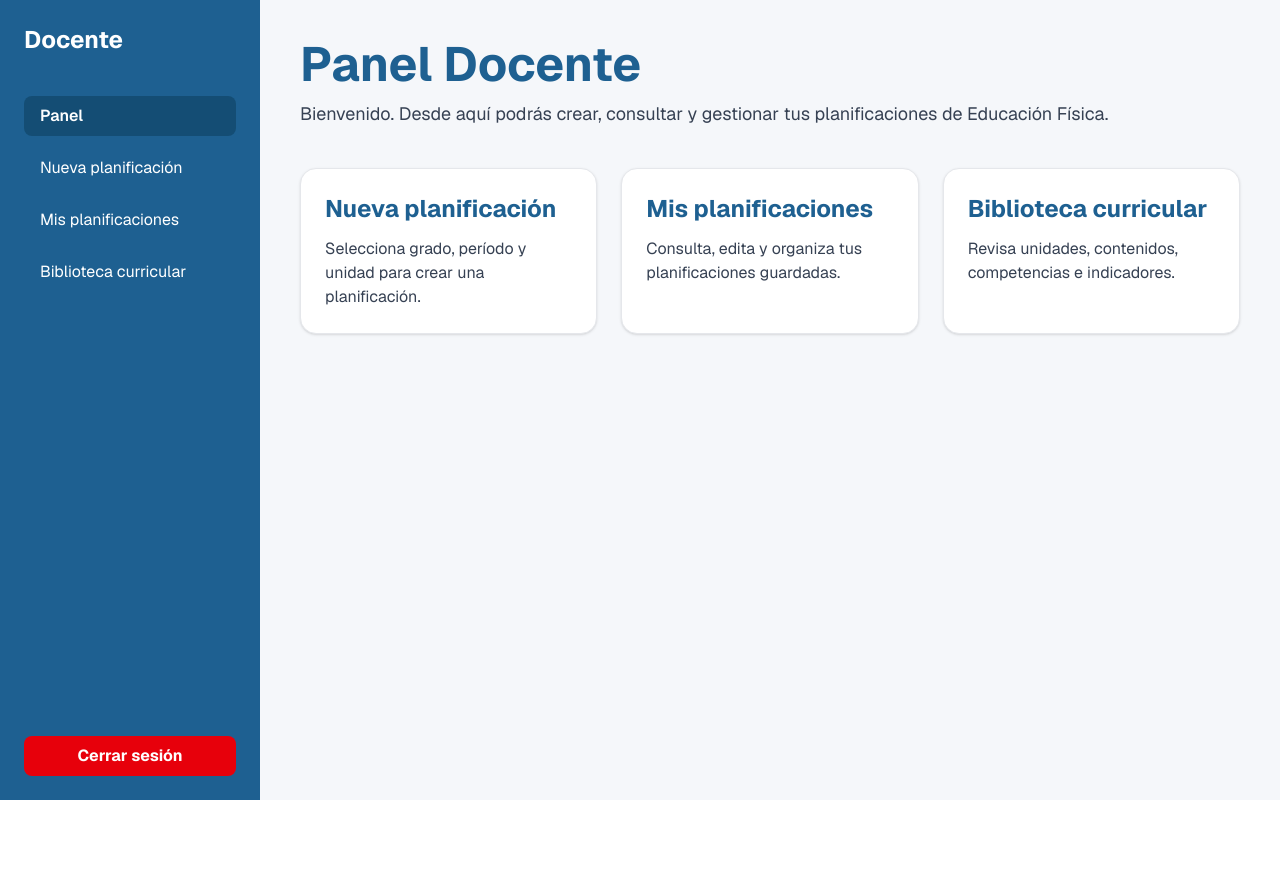
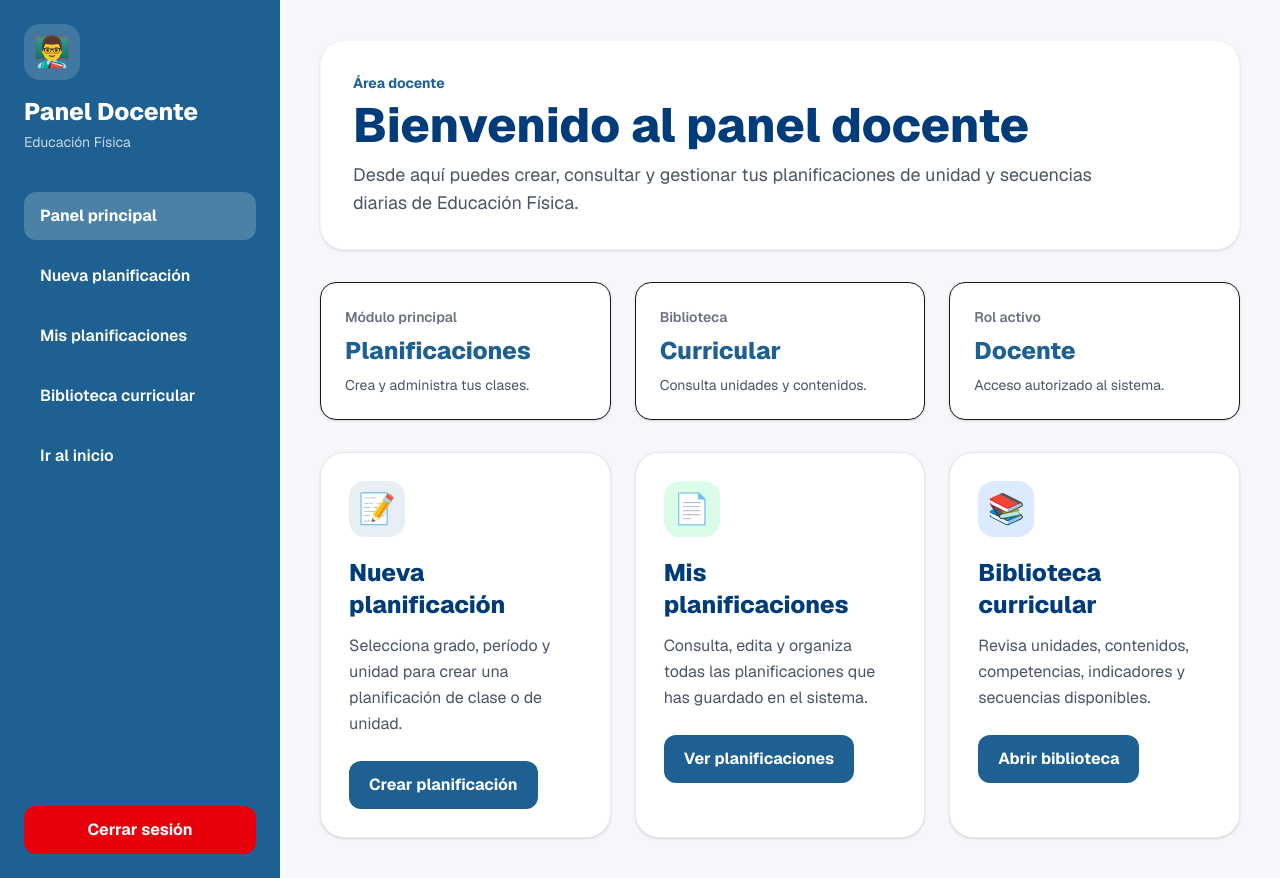
Before and after one commit to gregorfernandez1-stack/plataforma-docente-efi, a Next.js app: page /docente in a window 1280 px wide. Before the commit the page ends 800 px from the top, so only its background shows below. Built offline with nearby package versions, Linux system fonts and the light colour scheme.

Commit message:
Mejora panel docente

```diff
--- a/app/docente/page.tsx
+++ b/app/docente/page.tsx
@@ -14,99 +14,185 @@ export default function PanelDocente() {
 
   return (
     <main className="flex min-h-screen bg-[#F5F7FA] font-sans">
-      {/* SIDEBAR */}
-      <aside className="w-[260px] bg-[#1E6091] text-white p-6 flex flex-col justify-between">
+      <aside className="w-[280px] bg-[#1E6091] text-white p-6 flex flex-col justify-between">
         <div>
-          <h2 className="text-2xl font-bold mb-10">Docente</h2>
+          <div className="mb-10">
+            <div className="w-14 h-14 bg-white/15 rounded-2xl flex items-center justify-center mb-4">
+              <span className="text-3xl">👨‍🏫</span>
+            </div>
 
-          <nav className="flex flex-col gap-3">
+            <h2 className="text-2xl font-extrabold">Panel Docente</h2>
+            <p className="text-white/75 text-sm mt-1">
+              Educación Física
+            </p>
+          </div>
+
+          <nav className="grid gap-3">
             <Link
               href="/docente"
-              className="bg-[#144d74] px-4 py-2 rounded-lg font-semibold"
+              className="bg-white/20 px-4 py-3 rounded-xl font-bold"
             >
-              Panel
+              Panel principal
             </Link>
 
             <Link
               href="/docente/nueva-planificacion"
-              className="hover:bg-[#144d74] px-4 py-2 rounded-lg"
+              className="hover:bg-white/15 px-4 py-3 rounded-xl font-semibold transition"
             >
               Nueva planificación
             </Link>
 
             <Link
               href="/docente/mis-planificaciones"
-              className="hover:bg-[#144d74] px-4 py-2 rounded-lg"
+              className="hover:bg-white/15 px-4 py-3 rounded-xl font-semibold transition"
             >
               Mis planificaciones
             </Link>
 
             <Link
               href="/docente/biblioteca"
-              className="hover:bg-[#144d74] px-4 py-2 rounded-lg"
+              className="hover:bg-white/15 px-4 py-3 rounded-xl font-semibold transition"
             >
               Biblioteca curricular
+            </Link>
+
+            <Link
+              href="/"
+              className="hover:bg-white/15 px-4 py-3 rounded-xl font-semibold transition"
+            >
+              Ir al inicio
             </Link>
           </nav>
         </div>
 
         <button
           onClick={cerrarSesion}
-          className="bg-red-600 hover:bg-red-700 px-4 py-2 rounded-lg font-bold"
+          className="bg-red-600 hover:bg-red-700 px-4 py-3 rounded-xl font-bold transition"
         >
           Cerrar sesión
         </button>
       </aside>
 
-      {/* CONTENIDO */}
-      <section className="flex-1 p-10">
-        <div className="max-w-6xl mx-auto">
-          <div className="mb-10">
-            <h1 className="text-4xl md:text-5xl font-bold text-[#1E6091] mb-3">
-              Panel Docente
+      <section className="flex-1 p-8 md:p-10">
+        <div className="max-w-7xl mx-auto">
+          <div className="bg-white rounded-3xl shadow-sm border border-gray-100 p-8 mb-8">
+            <p className="text-sm font-bold text-[#1E6091] mb-2">
+              Área docente
+            </p>
+
+            <h1 className="text-4xl md:text-5xl font-extrabold text-[#003B7A] mb-3">
+              Bienvenido al panel docente
             </h1>
-            <p className="text-gray-700 text-lg">
-              Bienvenido. Desde aquí podrás crear, consultar y gestionar tus
-              planificaciones de Educación Física.
+
+            <p className="text-gray-600 text-lg max-w-3xl">
+              Desde aquí puedes crear, consultar y gestionar tus planificaciones
+              de unidad y secuencias diarias de Educación Física.
             </p>
           </div>
 
-          {/* TARJETAS */}
-          <div className="grid md:grid-cols-3 gap-6">
+          <div className="grid md:grid-cols-3 gap-6 mb-8">
+            <div className="bg-white rounded-2xl shadow-sm border p-6">
+              <p className="text-gray-500 text-sm font-semibold">
+                Módulo principal
+              </p>
+              <h2 className="text-2xl font-extrabold text-[#1E6091] mt-2">
+                Planificaciones
+              </h2>
+              <p className="text-gray-600 text-sm mt-2">
+                Crea y administra tus clases.
+              </p>
+            </div>
+
+            <div className="bg-white rounded-2xl shadow-sm border p-6">
+              <p className="text-gray-500 text-sm font-semibold">
+                Biblioteca
+              </p>
+              <h2 className="text-2xl font-extrabold text-[#1E6091] mt-2">
+                Curricular
+              </h2>
+              <p className="text-gray-600 text-sm mt-2">
+                Consulta unidades y contenidos.
+              </p>
+            </div>
+
+            <div className="bg-white rounded-2xl shadow-sm border p-6">
+              <p className="text-gray-500 text-sm font-semibold">
+                Rol activo
+              </p>
+              <h2 className="text-2xl font-extrabold text-[#1E6091] mt-2">
+                Docente
+              </h2>
+              <p className="text-gray-600 text-sm mt-2">
+                Acceso autorizado al sistema.
+              </p>
+            </div>
+          </div>
+
+          <div className="grid lg:grid-cols-3 gap-6">
             <Link
               href="/docente/nueva-planificacion"
-              className="bg-white border border-gray-200 rounded-2xl p-6 shadow-sm hover:shadow-md transition"
+              className="group bg-white border border-gray-200 rounded-3xl p-7 shadow-sm hover:shadow-xl transition"
             >
-              <h2 className="text-2xl font-bold text-[#1E6091] mb-3">
+              <div className="w-14 h-14 bg-[#1E6091]/10 rounded-2xl flex items-center justify-center mb-5">
+                <span className="text-3xl">📝</span>
+              </div>
+
+              <h2 className="text-2xl font-extrabold text-[#003B7A] mb-3">
                 Nueva planificación
               </h2>
-              <p className="text-gray-700">
-                Selecciona grado, período y unidad para crear una planificación.
+
+              <p className="text-gray-600 leading-relaxed">
+                Selecciona grado, período y unidad para crear una planificación
+                de clase o de unidad.
               </p>
+
+              <span className="inline-block mt-6 bg-[#1E6091] text-white px-5 py-3 rounded-xl font-bold">
+                Crear planificación
+              </span>
             </Link>
 
             <Link
               href="/docente/mis-planificaciones"
-              className="bg-white border border-gray-200 rounded-2xl p-6 shadow-sm hover:shadow-md transition"
+              className="group bg-white border border-gray-200 rounded-3xl p-7 shadow-sm hover:shadow-xl transition"
             >
-              <h2 className="text-2xl font-bold text-[#1E6091] mb-3">
+              <div className="w-14 h-14 bg-green-100 rounded-2xl flex items-center justify-center mb-5">
+                <span className="text-3xl">📄</span>
+              </div>
+
+              <h2 className="text-2xl font-extrabold text-[#003B7A] mb-3">
                 Mis planificaciones
               </h2>
-              <p className="text-gray-700">
-                Consulta, edita y organiza tus planificaciones guardadas.
+
+              <p className="text-gray-600 leading-relaxed">
+                Consulta, edita y organiza todas las planificaciones que has
+                guardado en el sistema.
               </p>
+
+              <span className="inline-block mt-6 bg-[#1E6091] text-white px-5 py-3 rounded-xl font-bold">
+                Ver planificaciones
+              </span>
             </Link>
 
             <Link
               href="/docente/biblioteca"
-              className="bg-white border border-gray-200 rounded-2xl p-6 shadow-sm hover:shadow-md transition"
+              className="group bg-white border border-gray-200 rounded-3xl p-7 shadow-sm hover:shadow-xl transition"
             >
-              <h2 className="text-2xl font-bold text-[#1E6091] mb-3">
+              <div className="w-14 h-14 bg-blue-100 rounded-2xl flex items-center justify-center mb-5">
+                <span className="text-3xl">📚</span>
+              </div>
+
+              <h2 className="text-2xl font-extrabold text-[#003B7A] mb-3">
                 Biblioteca curricular
               </h2>
-              <p className="text-gray-700">
-                Revisa unidades, contenidos, competencias e indicadores.
+
+              <p className="text-gray-600 leading-relaxed">
+                Revisa unidades, contenidos, competencias, indicadores y
+                secuencias disponibles.
               </p>
+
+              <span className="inline-block mt-6 bg-[#1E6091] text-white px-5 py-3 rounded-xl font-bold">
+                Abrir biblioteca
+              </span>
             </Link>
           </div>
         </div>
```
